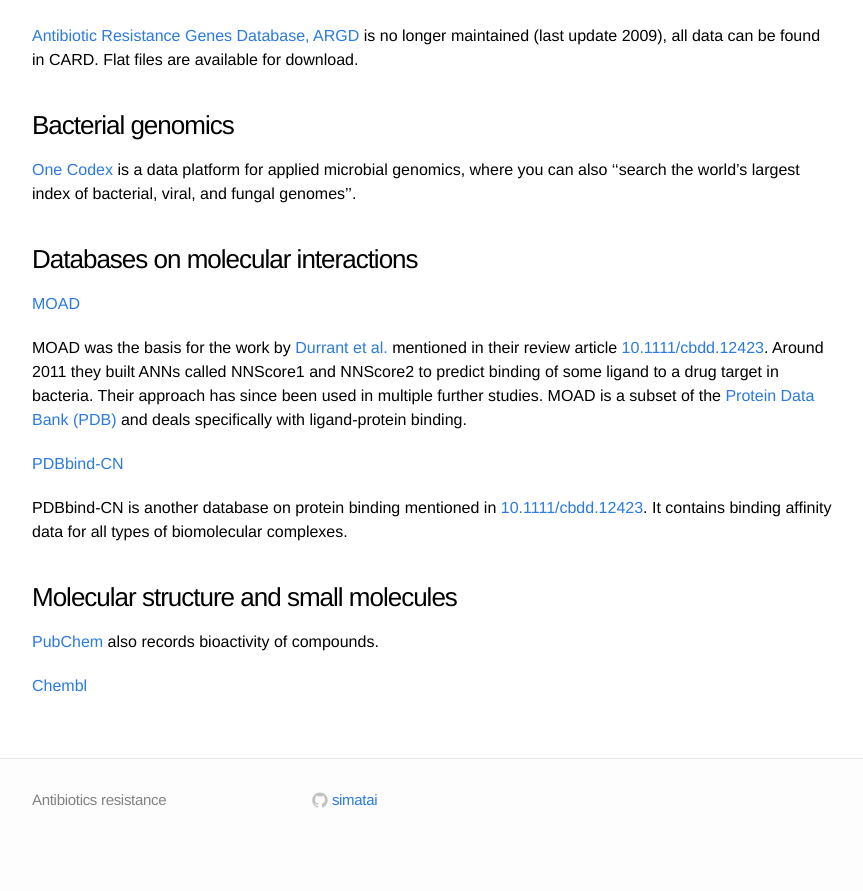
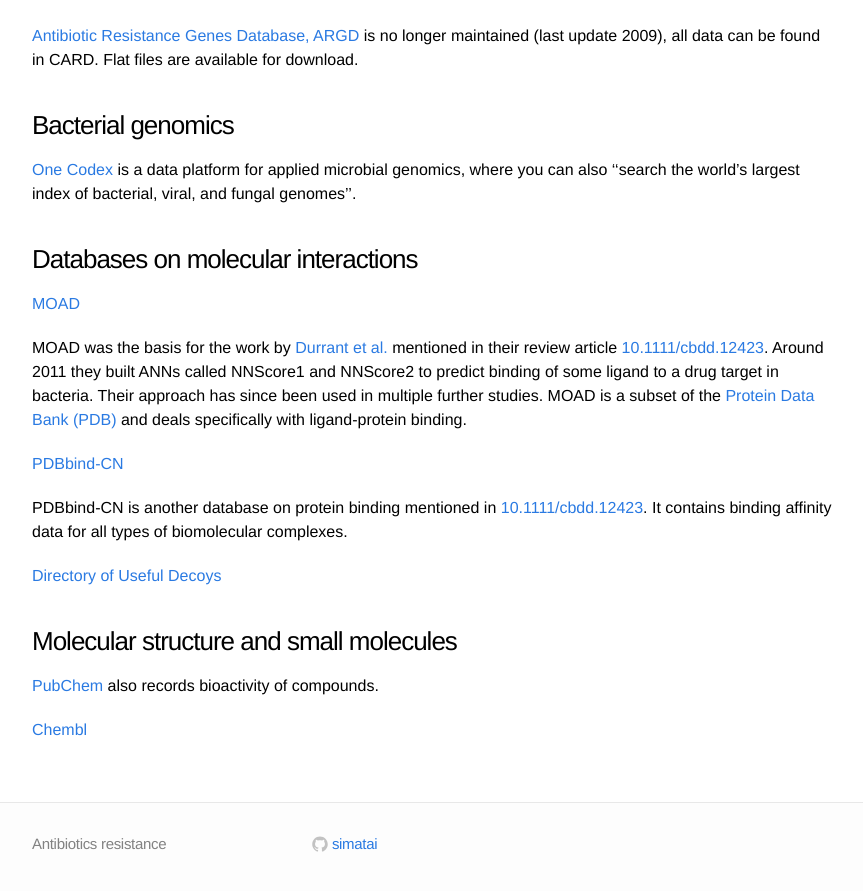
Before and after one commit to simatai/simatai.github.io, a Jekyll site: the page built from _posts/2017-02-27-existing-datasources.md, in a window 1280 px wide and 900 px high, scrolled down 579 px. Shown: the top 891 px of the window, without its empty margins (208-1071 px from the left). Built offline with Jekyll 4.4.1, drawn with Linux system fonts in a browser that asks for light colours; before the commit the page ends 1435 px from its top, so only the background shows below that.

Commit message:
Update 2017-02-27-existing-datasources.md

```diff
--- a/_posts/2017-02-27-existing-datasources.md
+++ b/_posts/2017-02-27-existing-datasources.md
@@ -32,6 +32,8 @@ MOAD was the basis for the work by [Durrant et al.](https://amarolab.ucsd.edu/~j
 
 PDBbind-CN is another database on protein binding mentioned in [10.1111/cbdd.12423](https://doi.org/10.1111/cbdd.12423). It contains binding affinity data for all types of biomolecular complexes.
 
+[Directory of Useful Decoys](http://dud.docking.org/)
+
 ### Molecular structure and small molecules
 
 [PubChem](https://pubchem.ncbi.nlm.nih.gov/search/) also records bioactivity of compounds.
```
